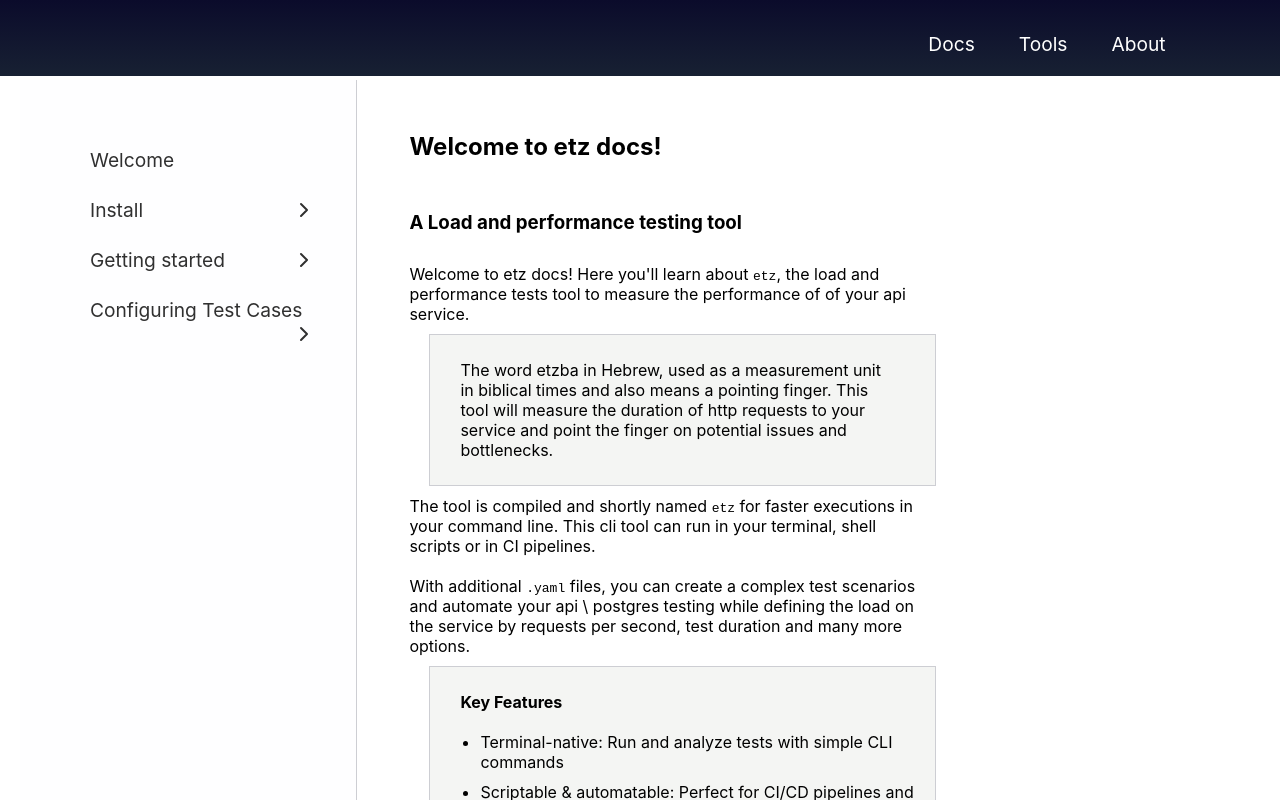
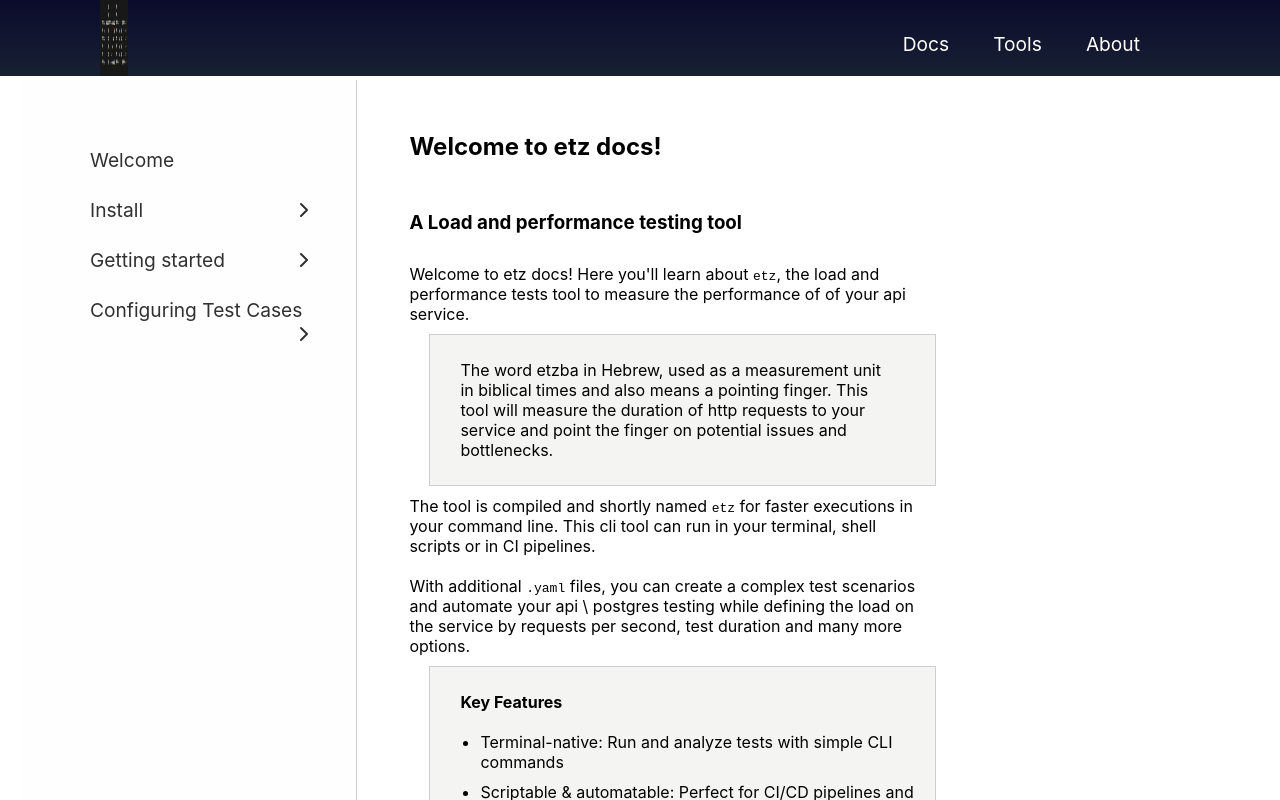
Before and after one commit to etzba/wwwvite, a React (Vite) app: page /docs/welcome in a window 1280 px wide. Shown: the top 800 px of the page. Built offline with nearby package versions, Linux system fonts and the light colour scheme.

Commit message:
prepare for gh pages deploy

```diff
--- a/package.json
+++ b/package.json
@@ -1,7 +1,8 @@
 {
   "name": "vite-app",
   "private": true,
-  "version": "0.0.0",
+  "version": "0.1.0",
+  "homepage": "https://etzba.github.io/wwwvite/",
   "type": "module",
   "scripts": {
     "dev": "vite",
--- a/src/components/Header.jsx
+++ b/src/components/Header.jsx
@@ -6,9 +6,7 @@ const Header = ({ items }) => {
   return (
     <>
       <header className="header">
-        <div className="logo">
-          <img src={require("../assets/etzba.png")} alt="Logo" className="logo" />
-        </div>
+          <img src={require("src/assets/etzba.png")} alt="Logo" className="logo" />
         <ul className="header-links">
           {items.map((item, index) => (
             <li key={index}>
--- a/src/styles/header.css
+++ b/src/styles/header.css
@@ -69,8 +69,8 @@
 
 .logo {
   align-items: center;
-  padding-left: 60px;
-  width: 12%;
+  padding-left: 100px;
+  width: 10%;
 }
 
 .logo h3 {
--- a/vite.config.js
+++ b/vite.config.js
@@ -4,7 +4,7 @@ import commonjs from "vite-plugin-commonjs";
 
 // https://vite.dev/config/
 export default defineConfig({
-  base: '',
+  base: "https://etzba.github.io/wwwvite/",
   plugins: [
     react(),
     commonjs(),
```
